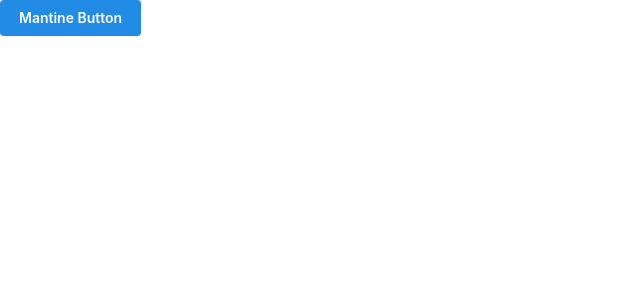
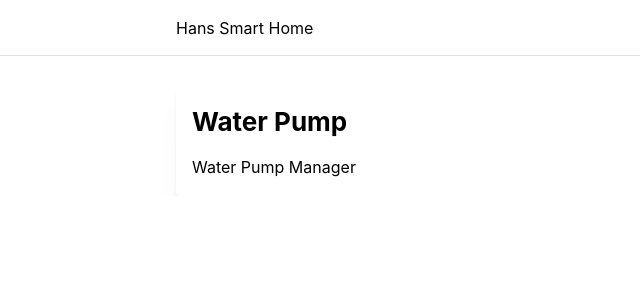
Before and after one commit to hansyulian/home-manager, a Next.js app: page / in a window 1280 px wide. Shown: the top 300 px of the page, without its empty margins (0-640 px from the left). Built offline with nearby package versions, Linux system fonts and the light colour scheme.

Commit message:
update layout

```diff
--- a/src/app/layout.tsx
+++ b/src/app/layout.tsx
@@ -1,25 +1,26 @@
 import type { Metadata } from "next";
 import "./globals.css";
 import "@mantine/core/styles.css";
-import { ColorSchemeScript, MantineProvider } from "@mantine/core";
+import { ColorSchemeScript } from "@mantine/core";
+import { PropsWithChildren } from "react";
+import { MainLayout } from "~/components/MainLayout";
+import { Providers } from "~/components/Providers";
 
 export const metadata: Metadata = {
   title: "Home Manager",
   description: "Hans Yulian's Home Manager",
 };
 
-export default function RootLayout({
-  children,
-}: {
-  children: React.ReactNode;
-}) {
+export default function RootLayout({ children }: PropsWithChildren) {
   return (
     <html lang="en" suppressHydrationWarning>
       <head>
         <ColorSchemeScript />
       </head>
       <body>
-        <MantineProvider>{children}</MantineProvider>
+        <Providers>
+          <MainLayout>{children}</MainLayout>
+        </Providers>
       </body>
     </html>
   );
--- a/src/app/page.tsx
+++ b/src/app/page.tsx
@@ -1,5 +1,13 @@
-import { Button } from "@mantine/core";
+import { Container } from "@mantine/core";
+import { PaperContainer } from "~/components/PaperContainer";
+import { WaterPumpManager } from "~/components/WaterPumpManager";
 
 export default function Home() {
-  return <Button>Mantine Button</Button>;
+  return (
+    <Container pt="xl">
+      <PaperContainer title="Water Pump">
+        <WaterPumpManager />
+      </PaperContainer>
+    </Container>
+  );
 }
--- /dev/null
+++ b/src/components/MainLayout.module.css
@@ -0,0 +1,36 @@
+.header {
+  height: rem(56px);
+  background-color: var(--mantine-color-body);
+  border-bottom: rem(1px) solid
+    light-dark(var(--mantine-color-gray-3), var(--mantine-color-dark-4));
+}
+
+.inner {
+  height: rem(56px);
+  display: flex;
+  justify-content: space-between;
+  align-items: center;
+}
+
+.link {
+  display: block;
+  line-height: 1;
+  padding: rem(8px) rem(12px);
+  border-radius: var(--mantine-radius-sm);
+  text-decoration: none;
+  color: light-dark(var(--mantine-color-gray-7), var(--mantine-color-dark-0));
+  font-size: var(--mantine-font-size-sm);
+  font-weight: 500;
+
+  @mixin hover {
+    background-color: light-dark(
+      var(--mantine-color-gray-0),
+      var(--mantine-color-dark-6)
+    );
+  }
+
+  [data-mantine-color-scheme] &[data-active] {
+    background-color: var(--mantine-color-blue-filled);
+    color: var(--mantine-color-white);
+  }
+}
--- /dev/null
+++ b/src/components/MainLayout.tsx
@@ -0,0 +1,18 @@
+import { Container, Group, Text } from "@mantine/core";
+import { PropsWithChildren } from "react";
+import classes from "./MainLayout.module.css";
+
+export function MainLayout(props: PropsWithChildren) {
+  return (
+    <>
+      <header className={classes.header}>
+        <Container size="md" className={classes.inner}>
+          <Group gap={5} visibleFrom="xs">
+            <Text>Hans Smart Home</Text>
+          </Group>
+        </Container>
+      </header>
+      {props.children}
+    </>
+  );
+}
--- /dev/null
+++ b/src/components/PaperContainer.tsx
@@ -0,0 +1,19 @@
+import { Paper, Stack, Title } from "@mantine/core";
+import { PropsWithChildren } from "react";
+
+export type PaperContainerProps = PropsWithChildren & {
+  title: string;
+};
+
+export function PaperContainer(props: PaperContainerProps) {
+  const { title, children } = props;
+
+  return (
+    <Paper shadow="md" p="md">
+      <Stack>
+        <Title order={2}>{title}</Title>
+        {children}
+      </Stack>
+    </Paper>
+  );
+}
--- /dev/null
+++ b/src/components/Providers.tsx
@@ -0,0 +1,6 @@
+import { MantineProvider } from "@mantine/core";
+import { PropsWithChildren } from "react";
+
+export function Providers(props: PropsWithChildren) {
+  return <MantineProvider>{props.children}</MantineProvider>;
+}
--- /dev/null
+++ b/src/components/WaterPumpManager.tsx
@@ -0,0 +1,7 @@
+"use client";
+
+import { Text } from "@mantine/core";
+
+export function WaterPumpManager() {
+  return <Text>Water Pump Manager</Text>;
+}
```
